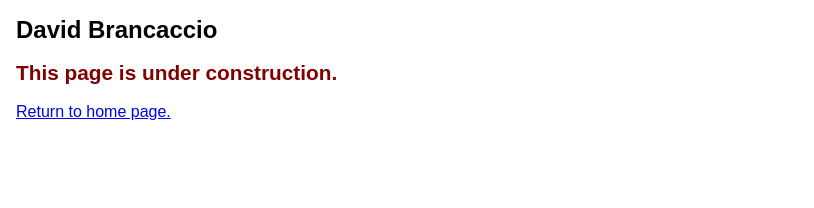
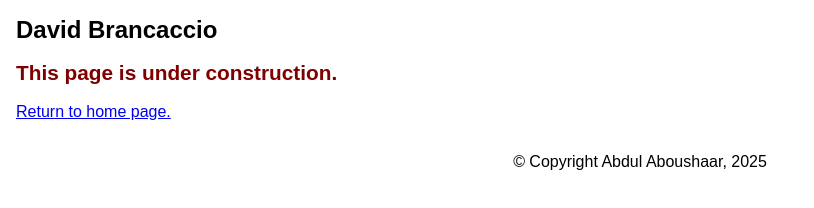
Before and after one commit to abdulaboushaar/A06, a plain HTML site: page speakers/brancaccio.html in a window 1280 px wide. Shown: the whole page, without its empty margins (0-814 px from the left). Drawn offline with Linux system fonts and the light colour scheme.

Commit message:
fixing the copy right

```diff
--- a/speakers/brancaccio.html
+++ b/speakers/brancaccio.html
@@ -13,5 +13,8 @@
     <h2>This page is under construction.</h2>
     <p><a href="../index.html">Return to home page.</a></p>
 </main>
+<footer>
+    <p>&copy; Copyright Abdul Aboushaar, 2025</p>
+</footer>
 </body>
 </html>
```
Also changed, not shown: speakers/chua.html (+3 -0 lines), speakers/sorkin.html (+3 -0 lines).
